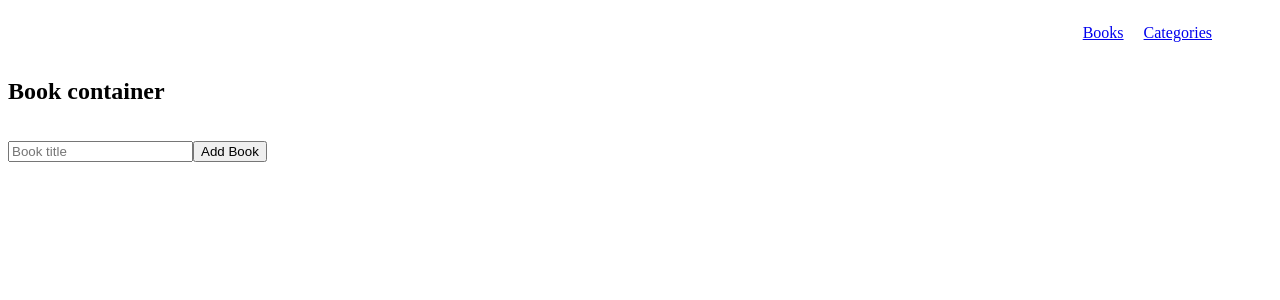
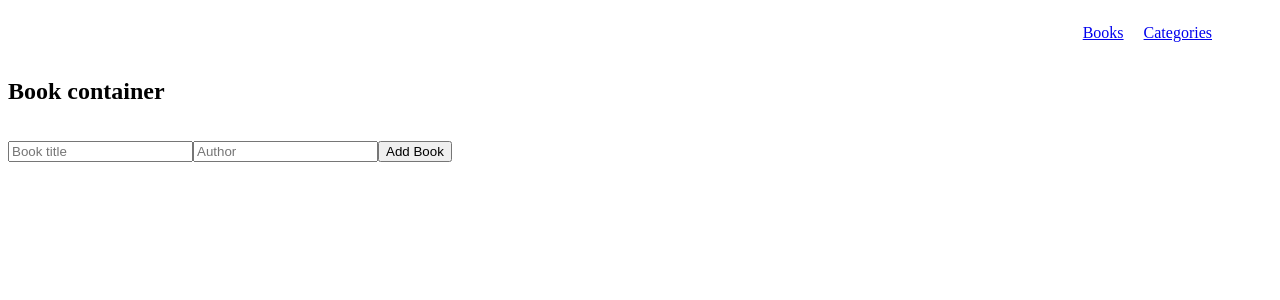
Before and after one commit to ivaan1992/book-store, a React (Create React App) app: page / in a window 1280 px wide. Shown: the top 300 px of the page. Built offline with nearby package versions, Linux system fonts and the light colour scheme.

Commit message:
Make changes required

```diff
--- a/src/components/BookForm.js
+++ b/src/components/BookForm.js
@@ -1,24 +1,25 @@
-import React, { useState } from 'react';
-import { useDispatch } from 'react-redux';
-import { addBook } from '../redux/books/books';
+import React, { useState } from "react";
+import { useDispatch } from "react-redux";
+import { addBook } from "../redux/books/books";
 
 const BookForm = () => {
-  const [title, setTitle] = useState('');
+  const [title, setTitle] = useState("");
   const dispatch = useDispatch();
   const handleChange = (event) => {
     setTitle(event.target.value);
   };
+  const [author, setAuthor] = useState("");
+  const handleAuthor = (event) => {
+    setAuthor(event.target.value);
+  };
   const handleAddBook = () => {
     const newBook = {
       name: title,
-      author: 'Anonymous',
+      author,
       id: Math.ceil(Math.random() * 10000),
     };
     dispatch(addBook(newBook));
   };
-
-  // const input = document.getElementById('bookInput');
-  // input.value = '';
   return (
     <>
       <div>
@@ -29,6 +30,12 @@ const BookForm = () => {
           value={title}
           onChange={handleChange}
         />
+        <input
+          type="text"
+          placeholder="Author"
+          value={author}
+          onChange={handleAuthor}
+        />
         <button type="button" onClick={handleAddBook}>
           Add Book
         </button>
```
